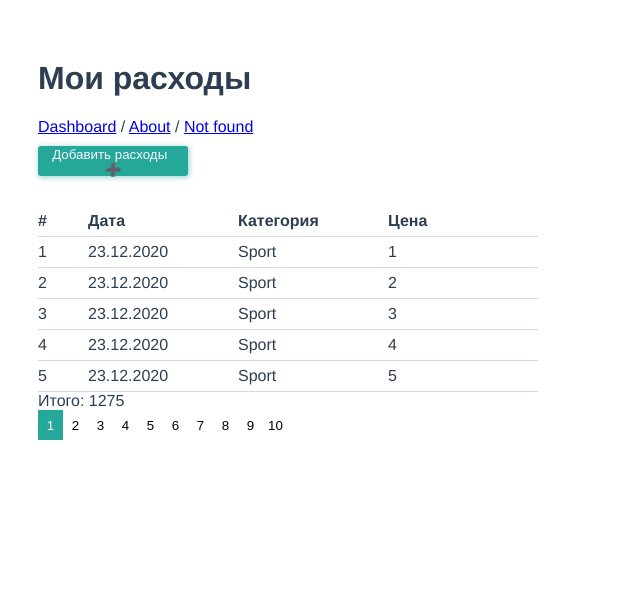
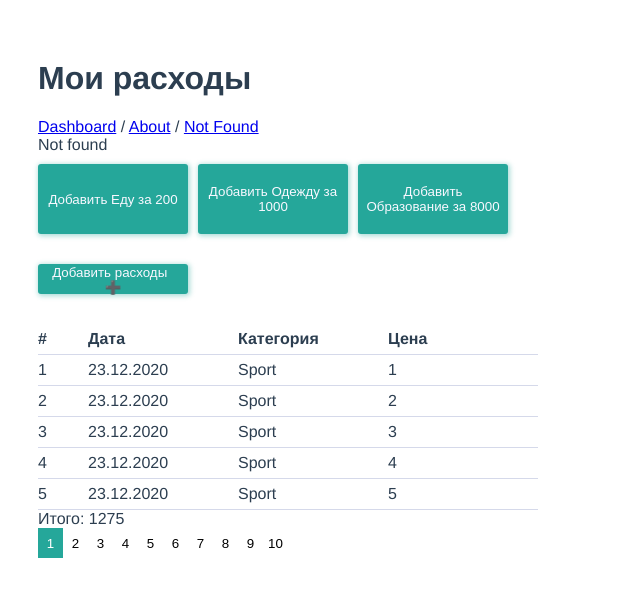
Before and after one commit to sashkaol/vue, a Vue app in the folder first-project/: page / in a window 1280 px wide. Shown: the top 596 px of the page, without its empty margins (0-640 px from the left). Built offline with nearby package versions, Linux system fonts and the light colour scheme.

Commit message:
five less router

```diff
--- a/first-project/package.json
+++ b/first-project/package.json
@@ -10,6 +10,7 @@
   "dependencies": {
     "core-js": "^3.6.5",
     "vue": "^2.6.11",
+    "vue-router": "^3.5.2",
     "vuex": "^3.6.2"
   },
   "devDependencies": {
--- a/first-project/src/App.vue
+++ b/first-project/src/App.vue
@@ -2,27 +2,26 @@
   <div id="app">
     <h1>Мои расходы</h1>
     <div class="menu">
-      <a href="#dashboard">Dashboard</a> /
-      <a href="#about">About</a> /
-      <a href="#notfound">Not found</a>
+      <router-link to="/dashboard">Dashboard</router-link> /
+      <router-link to="/about">About</router-link> /
+      <router-link to="/notfound">Not Found</router-link>
     </div>
     <main>
       <div class="content">
-        <Dashboard v-if="page === 'dashboard'" />
-        <About v-if="page === 'about'" />
-        <NotFound v-if="page === 'notfound'" />
+        <router-view />
+      </div>
+      <div class="add">
+        <button class="pineButton addList" @click="add('Food')">Добавить Еду за 200</button>
+        <button class="pineButton addList" @click="add('Clothes')">Добавить Одежду за 1000</button>
+        <button class="pineButton addList" @click="add('Education')">Добавить Образование за 8000</button>
       </div>
       <button class="pineButton" @click="clicked()">
         Добавить расходы&ensp;➕
       </button>
-      <Form v-show="show"
-            @addNewPay="addNewPay"
-      />
+      <Form v-show="show" @addNewPay="addNewPay" :data="getReadyData" />
       <List :items="createPages(curPage)" />
       Итого: {{ getFLV }}
-      <Pagination :pagesCount="Math.ceil(getL / n)"
-                  @goToPage="goToPage"
-      />
+      <Pagination :pagesCount="Math.ceil(getL / n)" @goToPage="goToPage" />
     </main>
   </div>
 </template>
@@ -32,9 +31,6 @@ import List from "./components/List.vue";
 import Form from "./components/Form.vue";
 import Pagination from "./components/Pagination.vue";
 import { mapActions, mapGetters, mapMutations } from "vuex";
-import Dashboard from "./views/DashBoard.vue";
-import About from "./views/About.vue";
-import NotFound from "./views/NotFound.vue";
 
 export default {
   name: "App",
@@ -42,16 +38,14 @@ export default {
     Form,
     List,
     Pagination,
-    Dashboard,
-    About,
-    NotFound,
   },
   data() {
     return {
       show: false,
       curPage: 1,
       n: 5,
-      page: ''
+      page: "",
+      data: {}
     };
   },
   methods: {
@@ -65,6 +59,7 @@ export default {
     },
     goToPage(ind) {
       this.curPage = ind;
+      console.log(this.curPage);
     },
     createPages(page) {
       return this.getList.slice(
@@ -72,9 +67,24 @@ export default {
         this.n * (page - 1) + this.n
       );
     },
+    add(link) {
+      this.$router.push({ name: link })
+      let data = {
+        category: '',
+        cost: ''
+      }
+      data.category = window.location.search.slice(window.location.search.indexOf('=') + 1, window.location.search.indexOf('?', 1));
+      data.cost = Number(window.location.search.slice(window.location.search.indexOf('=', window.location.search.indexOf('=') + 1) + 1))
+      this.data = data
+      this.show = true
+    }
   },
   created() {
     this.fetchData();
+  },
+  mounted() {
+    const page = this.$route.params.page || 1
+    this.curPage = +page
   },
   computed: {
     ...mapGetters({
@@ -86,6 +96,9 @@ export default {
     getL() {
       return this.$store.getters.getLength;
     },
+    getReadyData() {
+      return this.data
+    }
   },
 };
 </script>
@@ -99,4 +112,33 @@ export default {
   margin-top: 60px;
   margin-left: 30px;
 }
+.pineButton {
+  background-color: #25a79a;
+  width: 150px;
+  height: 30px;
+  border: none;
+  border-radius: 3px;
+  box-shadow: 1px 1px 5px 1px #25a79a64;
+  color: ghostwhite;
+  transition: cubic-bezier(0.215, 0.61, 0.355, 1) 0.7s;
+  margin-bottom: 20px;
+  margin-top: 10px;
+  outline: none;
+}
+.pineButton:hover {
+  transition: cubic-bezier(0.215, 0.61, 0.355, 1) 0.7s;
+  box-shadow: 0px 0px 5px 1px #25a79a;
+  cursor: pointer;
+}
+.add {
+  width: 40%;
+  display: flex;
+  gap: 10px;
+}
+.addList {
+  width: 30%px;
+  padding: 5px;
+  height: 70px;
+  box-sizing: border-box;
+}
 </style>
--- a/first-project/src/components/Form.vue
+++ b/first-project/src/components/Form.vue
@@ -3,9 +3,25 @@
     <div class="form">
       <input class="inp" v-model="newId" readonly />
       <input @keyup="check" class="inp" v-model="date" placeholder="Дата" />
-      <input @keyup="check" class="inp" v-model="category" placeholder="Категория" />
-      <input @keyup="check" class="inp" type="number" v-model.number="cost" placeholder="Расходы" />
-      <button :disabled="checkBtn" id="add" class="pineButton add" @click="add(), idP()">
+      <input
+        @keyup="check"
+        class="inp"
+        v-model="readyCat"
+        placeholder="Категория"
+      />
+      <input
+        @keyup="check"
+        class="inp"
+        type="number"
+        v-model.number="readyCost"
+        placeholder="Расходы"
+      />
+      <button
+        :disabled="checkBtn"
+        id="add"
+        class="pineButton addBtn"
+        @click="add(), idP()"
+      >
         Добавить
       </button>
     </div>
@@ -14,18 +30,21 @@
 
 <script>
 export default {
+  props: {
+    data: Object,
+  },
   data() {
     return {
       id: 50,
       date: "",
       category: "",
       cost: "",
-      checkBtn: true
+      checkBtn: true,
     };
   },
   methods: {
     idP() {
-      this.id++
+      this.id++;
     },
     currentDate() {
       this.date = new Date();
@@ -42,24 +61,50 @@ export default {
         cost: this.cost,
       };
       this.$emit("addNewPay", data);
-      this.date = ''; this.category = ''; this.cost = '';
+      this.date = "";
+      this.category = "";
+      this.cost = "";
       this.check();
     },
+    addNewData() {
+      if (this.checkData) {
+        this.category = this.newData.category
+        this.cost = this.newData.cost
+      }
+    },
     check() {
-      if ((this.category == '') || (this.cost == '')) {
-        this.checkBtn = true
-      } else this.checkBtn = false
-    }
+      if (this.category == "" || this.cost == "") {
+        this.checkBtn = true;
+      } else this.checkBtn = false;
+    },
   },
   computed: {
     newId() {
-      return 1 + this.id
+      return 1 + this.id;
+    },
+    newData() {
+      return this.data;
+    },
+    checkData() {
+      if (this.newData !== 0) {
+        return true
+      } else return false;
+    },
+    readyCat() {
+      this.addNewData()
+      this.check()
+      return this.category
+    },
+    readyCost() {
+      this.addNewData()
+      this.check()
+      return this.cost
     }
-  }
+  },
 };
 </script>
 
-<style>
+<style scoped>
 .pineButton {
   background-color: #25a79a;
   width: 150px;
@@ -80,13 +125,15 @@ export default {
 .pineButton:disabled:hover {
   background-color: #8e9696;
   box-shadow: none;
+  cursor: default;
 }
 .pineButton:hover {
   transition: cubic-bezier(0.215, 0.61, 0.355, 1) 0.7s;
   box-shadow: 0px 0px 5px 1px #25a79a;
+  cursor: pointer;
 }
 .inp::-webkit-inner-spin-button,
-.inp::-webkit-outer-spin-button{
+.inp::-webkit-outer-spin-button {
   appearance: none;
 }
 .form {
@@ -98,7 +145,7 @@ export default {
 .inp {
   outline: none;
 }
-.add {
+.addBtn {
   margin-top: 5px;
   width: 75px;
 }
--- a/first-project/src/main.js
+++ b/first-project/src/main.js
@@ -1,10 +1,12 @@
 import Vue from 'vue'
 import App from './App.vue'
 import store from './store';
+import router from './router'
 
 Vue.config.productionTip = false
 
 new Vue({
   render: h => h(App),
-  store
+  store,
+  router
 }).$mount('#app')
--- /dev/null
+++ b/first-project/src/router/index.js
@@ -0,0 +1,51 @@
+import Vue from 'vue';
+import Router from 'vue-router';
+
+import Dashboard from '../views/DashBoard.vue';
+import About from '../views/About.vue';
+import NotFound from '../views/NotFound.vue';
+
+Vue.use(Router);
+
+export default new Router({
+    mode: 'history',
+    routes: [
+        {
+            path: '/dashboard',
+            component: Dashboard,
+            name: 'dashboard'
+        },
+        {
+            path: '/dashboard/:page',
+            component: Dashboard,
+            name: 'dashboard:page'
+        },
+        {
+            path: '/about',
+            component: About,
+            name: 'about'
+        },
+        {
+            path: '/about*',
+            component: About,
+            name: 'about*'
+        },
+        {
+            path: '/add/pay/?category=Food?cost=200',
+            name: 'Food'
+        },
+        {
+            path: '/add/pay/?category=Clothes?cost=1000',
+            name: 'Clothes'
+        },
+        {
+            path: '/add/pay/?category=Education?cost=8000',
+            name: 'Education'
+        },
+        {
+            path: '*',
+            component: NotFound,
+            name: 'NotFound'
+        }
+    ]
+})
```
Also changed, not shown: 1 other file (tests, documents, lock files or other folders).
